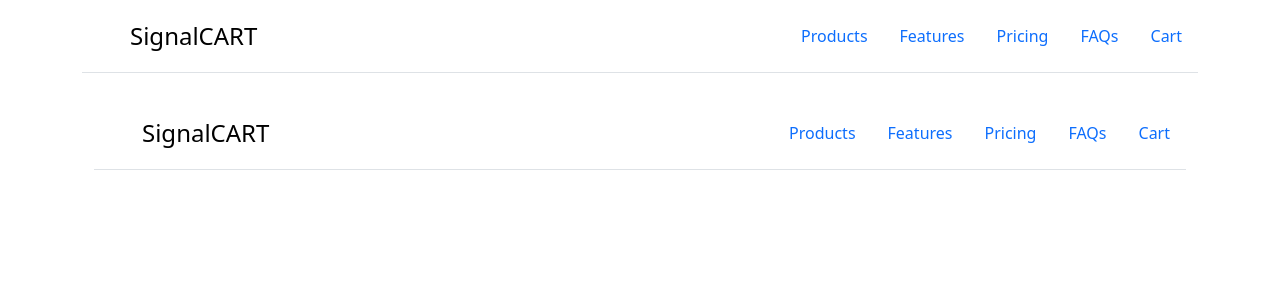
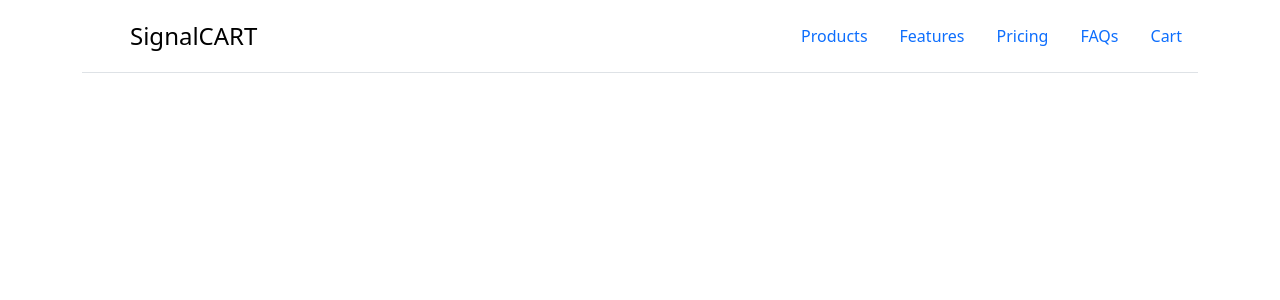
Before and after one commit to kushanz/NG_SIGNAL_18, an Angular app: page / in a window 1280 px wide. Shown: the top 300 px of the page. Built offline with nearby package versions, Linux system fonts and the light colour scheme.

Commit message:
rout boilerplate complete

```diff
--- a/src/app.routes.ts
+++ b/src/app.routes.ts
@@ -6,10 +6,10 @@
 
 export const appRoutes: Route[] = [
 //   {path: '',component:AppComponent},
-  {path: '',component: AppComponent, children: [
+  // {path: '',component: AppComponent, children: [
     {path: 'products', component: ProductComponent},
     {path: 'cart', component: CartComponent},
-  ]},
+  // ]},
 ];
 
 // bootstrapApplication(AppComponent, {
--- a/src/app/app.component.html
+++ b/src/app/app.component.html
@@ -1,19 +1,4 @@
 <div class="container">
-    <header class="d-flex flex-wrap justify-content-center py-3 mb-4 border-bottom">
-      <a href="/" class="d-flex align-items-center mb-3 mb-md-0 me-md-auto link-body-emphasis text-decoration-none">
-        <svg class="bi me-2" width="40" height="32"><use xlink:href="#bootstrap"></use></svg>
-        <span class="fs-4">SignalCART</span>
-      </a>
-
-      <ul class="nav nav-pills">
-        <li class="nav-item"><a routerLink="/products" routerLinkActive="active" class="nav-link">Products</a></li>
-        <li class="nav-item"><a href="#" class="nav-link">Features</a></li>
-        <li class="nav-item"><a href="#" class="nav-link">Pricing</a></li>
-        <li class="nav-item"><a href="#" class="nav-link">FAQs</a></li>
-        <li class="nav-item"><a routerLink="/cart" routerLinkActive="active" class="nav-link">Cart</a></li>
-      </ul>
-    </header>
-    <div>
-        <router-outlet />
-    </div>
-  </div>
+  <app-header></app-header>
+  <router-outlet></router-outlet>
+</div>
--- a/src/app/app.component.ts
+++ b/src/app/app.component.ts
@@ -1,11 +1,12 @@
 import { CommonModule } from '@angular/common';
 import { Component } from '@angular/core';
-import { RouterLink, RouterModule, RouterOutlet } from '@angular/router';
+import { RouterLink, RouterOutlet } from '@angular/router';
+import { HeaderComponent } from './header/header.component';
 
 @Component({
   selector: 'app-root',
   standalone: true,
-  imports: [RouterOutlet,RouterLink],
+  imports: [RouterOutlet,HeaderComponent],
   templateUrl: './app.component.html',
   styleUrl: './app.component.css'
 })
--- /dev/null
+++ b/src/app/header/header.component.html
@@ -0,0 +1,14 @@
+<header class="d-flex flex-wrap justify-content-center py-3 mb-4 border-bottom">
+    <a href="/" class="d-flex align-items-center mb-3 mb-md-0 me-md-auto link-body-emphasis text-decoration-none">
+    <svg class="bi me-2" width="40" height="32"><use xlink:href="#bootstrap"></use></svg>
+    <span class="fs-4">SignalCART</span>
+    </a>
+
+    <ul class="nav nav-pills">
+    <li class="nav-item"><a routerLink="/products" routerLinkActive="active" class="nav-link">Products</a></li>
+    <li class="nav-item"><a href="#" class="nav-link">Features</a></li>
+    <li class="nav-item"><a href="#" class="nav-link">Pricing</a></li>
+    <li class="nav-item"><a href="#" class="nav-link">FAQs</a></li>
+    <li class="nav-item"><a routerLink="/cart" routerLinkActive="active" class="nav-link">Cart</a></li>
+    </ul>
+</header>
```
Also changed, not shown: src/app/header/header.component.ts (added, +13 -0 lines), src/app/header/header.component.css (added), 1 other file (tests, documents, lock files or other folders).
